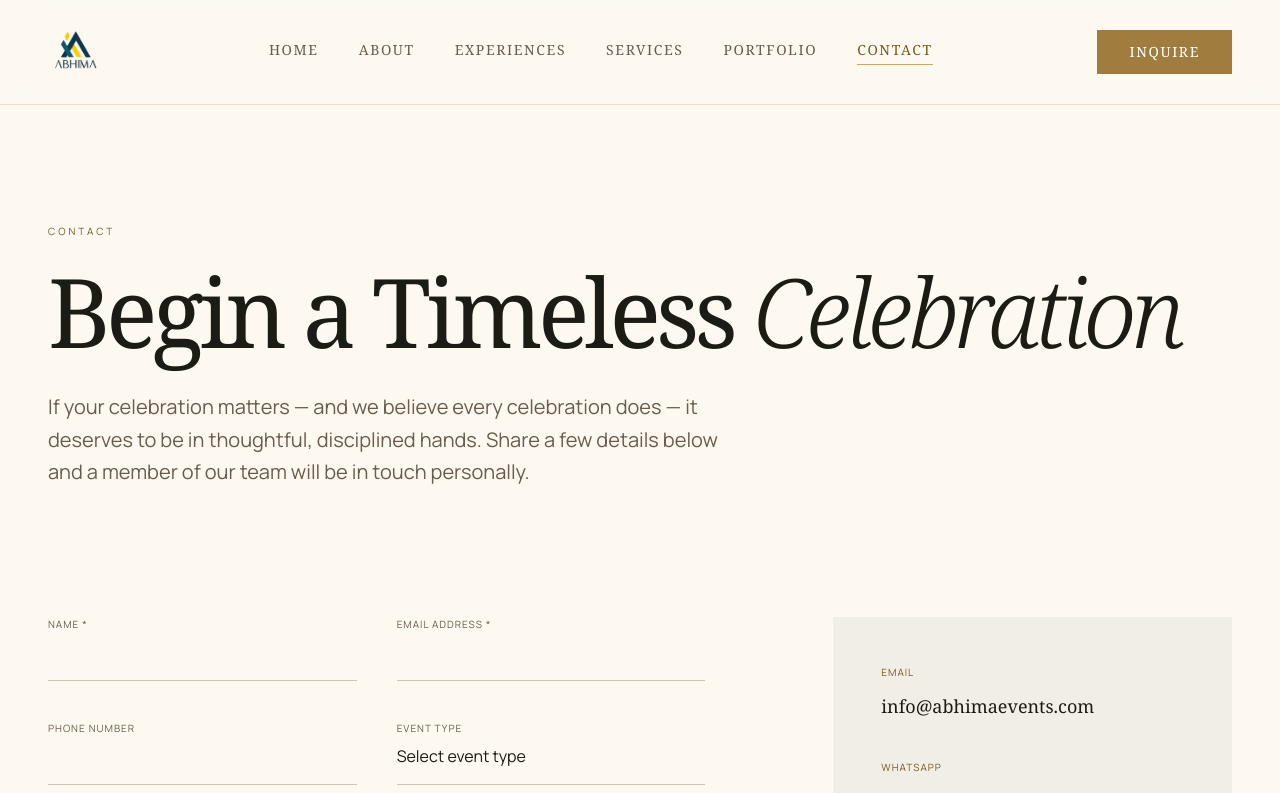
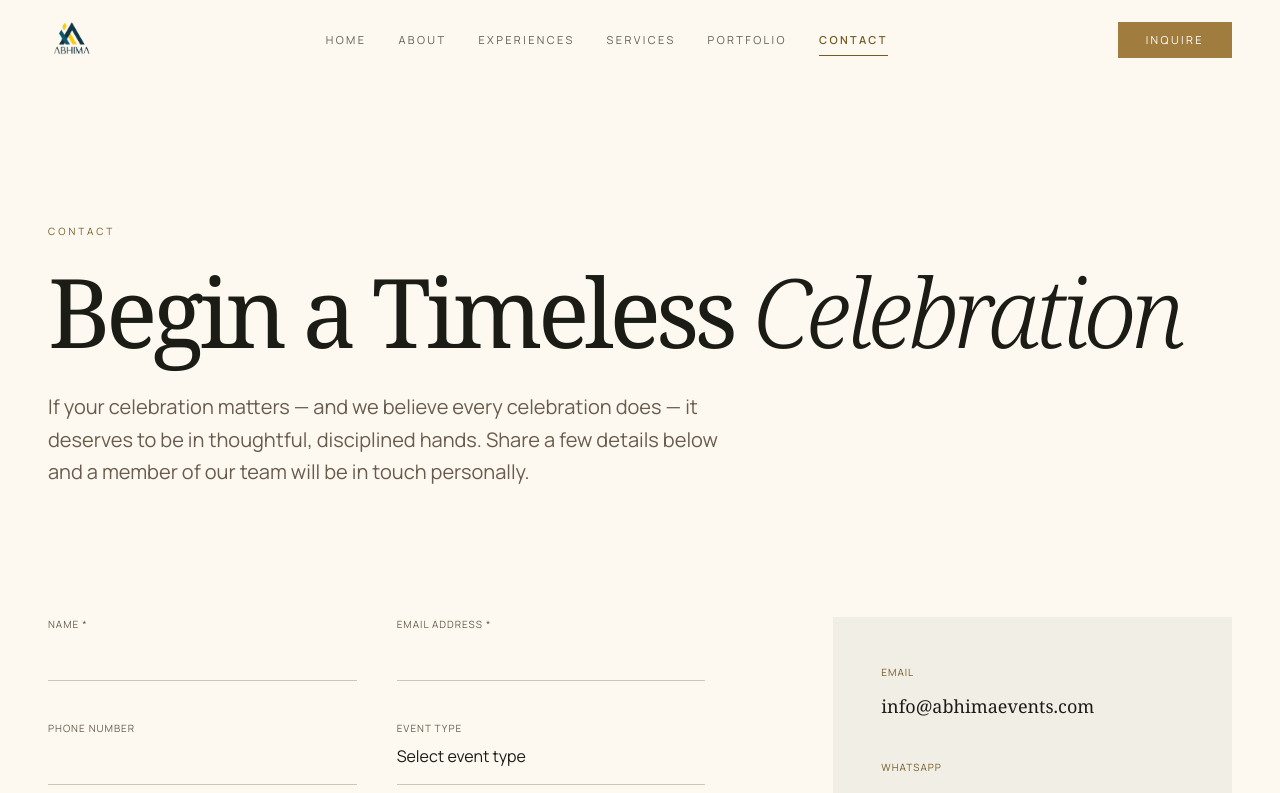
Before and after one commit to vikranthsai310/abhima1, a React (Vite) app: page /contact in a window 1280 px wide. Shown: the top 793 px of the page. Built offline with nearby package versions, Linux system fonts and the light colour scheme; a web font is replaced by a local one.

Commit message:
Refactor Navbar styles for improved responsiveness and update Home page destination link color

```diff
--- a/src/components/Navbar.jsx
+++ b/src/components/Navbar.jsx
@@ -32,51 +32,65 @@ export default function Navbar() {
   }
 
   return (
-    <nav className={`fixed top-0 w-full z-50 glass-nav border-b-[0.5px] border-primary-container/30 transition-shadow duration-500 ${scrolled ? 'shadow-sm' : ''}`}>
-      <div className="flex justify-between items-center w-full px-6 md:px-12 py-6 max-w-[1920px] mx-auto">
-        <Link to="/" className="no-underline">
-          <img src="/logo.png" alt="Abhima Events" className="h-14 w-auto" />
+    <nav className={`fixed top-0 w-full z-50 transition-all duration-500 ${scrolled ? 'glass-nav shadow-md border-b border-primary-container/10' : 'bg-transparent'}`}>
+      <div className="flex items-center justify-between w-full px-6 md:px-12 max-w-[1920px] mx-auto h-20">
+        {/* Logo */}
+        <Link to="/" className="no-underline shrink-0">
+          <img src="/logo.png" alt="Abhima Events" className="h-12 w-auto" />
         </Link>
 
-        <div className="hidden lg:flex items-center gap-10">
+        {/* Center Nav Links */}
+        <div className="hidden lg:flex items-center gap-8">
           {navLinks.map((link) => (
             <Link
               key={link.label}
               to={link.path}
-              className={`font-headline uppercase tracking-[0.1rem] text-sm transition-colors duration-500 no-underline ${
+              className={`relative font-label uppercase tracking-[0.15rem] text-[11px] transition-all duration-300 no-underline py-1 ${
                 isActive(link.path)
-                  ? 'text-primary border-b border-primary-container pb-1'
-                  : 'text-secondary hover:text-primary pb-1'
+                  ? 'text-primary font-semibold'
+                  : 'text-on-surface/70 hover:text-primary'
+              }`}
+            >
+              {link.label}
+              {isActive(link.path) && (
+                <span className="absolute -bottom-1 left-0 w-full h-[1.5px] bg-primary" />
+              )}
+            </Link>
+          ))}
+        </div>
+
+        {/* CTA Button */}
+        <Link to="/contact" className="hidden lg:inline-flex items-center gap-2 luxury-gradient text-on-primary px-7 py-2.5 font-label uppercase tracking-[0.15rem] text-[11px] transition-all duration-300 hover:opacity-90 active:scale-[0.97] no-underline">
+          Inquire
+        </Link>
+
+        {/* Mobile Toggle */}
+        <button className="lg:hidden text-primary p-1" onClick={() => setMobileOpen(!mobileOpen)}>
+          <span className="material-symbols-outlined text-2xl">{mobileOpen ? 'close' : 'menu'}</span>
+        </button>
+      </div>
+
+      {/* Mobile Menu */}
+      {mobileOpen && (
+        <div className="lg:hidden px-6 pb-8 pt-4 flex flex-col gap-1 glass-nav border-t border-primary-container/10">
+          {navLinks.map((link) => (
+            <Link
+              key={link.label}
+              to={link.path}
+              className={`font-label uppercase tracking-[0.15rem] text-[11px] py-3 px-3 no-underline transition-colors duration-300 ${
+                isActive(link.path)
+                  ? 'text-primary bg-primary/5 font-semibold'
+                  : 'text-on-surface/70 hover:text-primary hover:bg-primary/5'
               }`}
             >
               {link.label}
             </Link>
           ))}
-        </div>
-
-        <Link to="/contact" className="luxury-gradient text-on-primary px-8 py-3 font-headline uppercase tracking-[0.1rem] text-sm transition-all duration-500 hover:opacity-90 active:scale-95 hidden lg:block no-underline">
-          Inquire
-        </Link>
-
-        <button className="lg:hidden text-primary" onClick={() => setMobileOpen(!mobileOpen)}>
-          <span className="material-symbols-outlined text-2xl">{mobileOpen ? 'close' : 'menu'}</span>
-        </button>
-      </div>
-
-      {mobileOpen && (
-        <div className="lg:hidden px-6 pb-6 flex flex-col gap-4 bg-surface/95 backdrop-blur-xl border-t border-outline-variant/20">
-          {navLinks.map((link) => (
-            <Link key={link.label} to={link.path} className={`font-headline uppercase tracking-[0.1rem] text-sm py-2 no-underline ${isActive(link.path) ? 'text-primary' : 'text-secondary'}`}>
-              {link.label}
+          <div className="mt-4 pt-4 border-t border-primary-container/10">
+            <Link to="/contact" className="luxury-gradient text-on-primary px-8 py-3 font-label uppercase tracking-[0.15rem] text-[11px] text-center no-underline block">
+              Inquire
             </Link>
-          ))}
-          <Link to="/corporate" className="font-headline uppercase tracking-[0.1rem] text-sm py-2 no-underline text-secondary">Corporate & MICE</Link>
-          <Link to="/process" className="font-headline uppercase tracking-[0.1rem] text-sm py-2 no-underline text-secondary">Our Process</Link>
-          <Link to="/destinations" className="font-headline uppercase tracking-[0.1rem] text-sm py-2 no-underline text-secondary">Destinations</Link>
-          <Link to="/faqs" className="font-headline uppercase tracking-[0.1rem] text-sm py-2 no-underline text-secondary">FAQs</Link>
-          <Link to="/contact" className="luxury-gradient text-on-primary px-8 py-3 font-headline uppercase tracking-[0.1rem] text-sm mt-2 text-center no-underline">
-            Inquire
-          </Link>
+          </div>
         </div>
       )}
     </nav>
--- a/src/pages/Home.jsx
+++ b/src/pages/Home.jsx
@@ -249,7 +249,7 @@ export default function Home() {
           <div className="flex flex-wrap items-center justify-between gap-8 md:gap-12">
             {['Udaipur', 'Jaipur', 'Goa', 'Kerala', 'Hyderabad'].map((dest, i, arr) => (
               <span key={dest} className="flex items-center gap-8 md:gap-12">
-                <Link to="/destinations" className="font-headline text-2xl md:text-4xl text-outline-variant hover:text-primary transition-colors cursor-pointer no-underline">{dest}</Link>
+                <Link to="/destinations" className="font-headline text-2xl md:text-4xl text-primary no-underline">{dest}</Link>
                 {i < arr.length - 1 && <div className="h-[1px] w-8 bg-primary-container/20" />}
               </span>
             ))}
```
Also changed, not shown: vercel.json (added).
